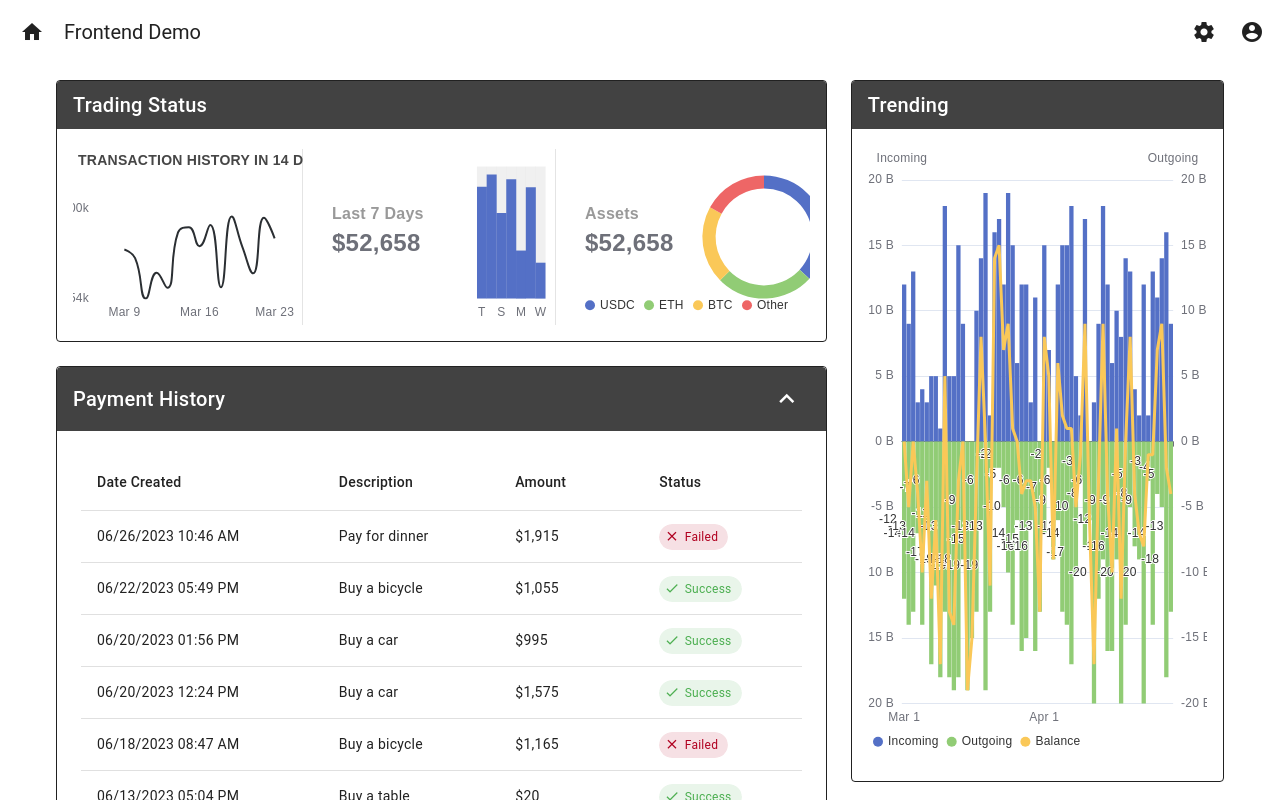
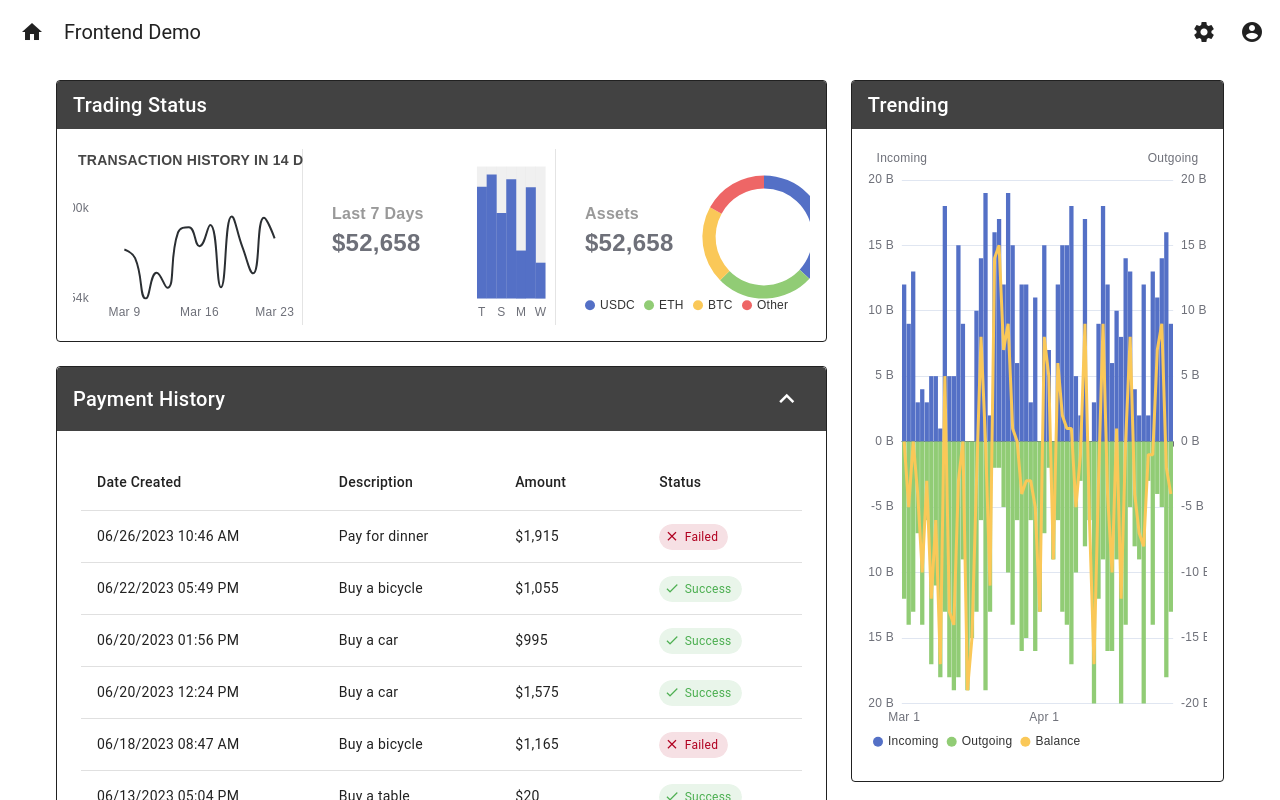
Before and after one commit to DriftKingTW/frontend-demo, a Vue app: page / in a window 1280 px wide. Shown: the top 800 px of the page. Built offline with nearby package versions, Linux system fonts and the light colour scheme.

Commit message:
ui: remove chart label
For cleaner look

```diff
--- a/src/components/echarts/LineBarChart.vue
+++ b/src/components/echarts/LineBarChart.vue
@@ -128,10 +128,6 @@ const option = ref({
       type: "bar",
       stack: "Total",
       barWidth: "95%",
-      label: {
-        show: true,
-        position: "left",
-      },
       tooltip: {
         valueFormatter: function (value) {
           return value + " B";
```
